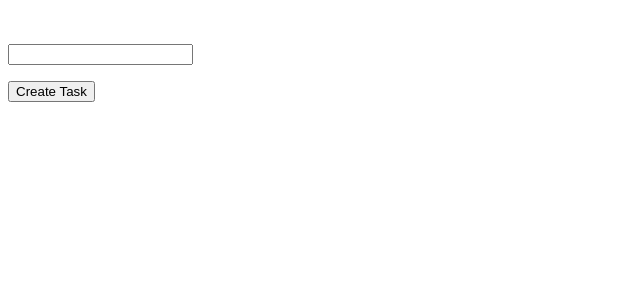
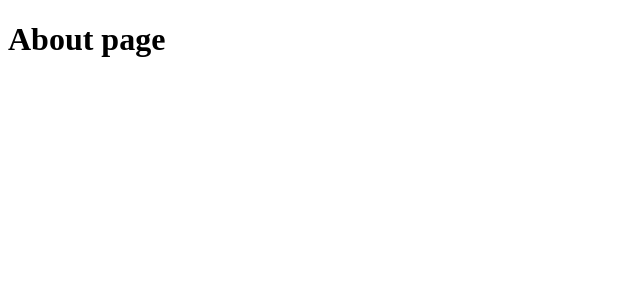
Before and after one commit to RazielGMoncayo/react-cert-journey, a React app in the folder frontend/: page /about in a window 1280 px wide. Shown: the top 300 px of the page, without its empty margins (0-640 px from the left). Built offline with nearby package versions, Linux system fonts and the light colour scheme; the HTML template or start-up script is replaced by a standard one.

Commit message:
feat: add react router with home and about pages

```diff
--- a/frontend/package.json
+++ b/frontend/package.json
@@ -11,7 +11,8 @@
   },
   "dependencies": {
     "react": "^19.2.6",
-    "react-dom": "^19.2.6"
+    "react-dom": "^19.2.6",
+    "react-router-dom": "^7.18.1"
   },
   "devDependencies": {
     "@eslint/js": "^10.0.1",
--- a/frontend/src/App.jsx
+++ b/frontend/src/App.jsx
@@ -1,36 +1,17 @@
 import './App.css'
-import Task from './components/task'
-import TitleInput from './components/TitleInput'
-import { useState, useEffect } from 'react'
-
+import About from './pages/About'
+import Home from './pages/Home'
+import { Routes, Route } from 'react-router-dom'
 
 function App() {
 
-  const [titles, setTitles] = useState( () => {
-    const saved = localStorage.getItem("tasks")
-    return saved ? JSON.parse(saved) : []
-  })
-
-    useEffect(() => {
-    localStorage.setItem("tasks", JSON.stringify(titles))}, [titles])
-
-  const addTask = (newTitle) => {
-    const newTask = {id: Date.now(), title: newTitle} //Create a new object with the new title
-    const updateTitles = [...titles, newTask] // merge the new title on the title list object
-    setTitles(updateTitles) // adding the new object created as "updateTitle" as the new title list
-  }
-
   return (
-    <>
-      {
-        titles.map((t) => (
-          <Task key={t.id}  title={t.title}/> // Rendering list React -
-        ))
-      }
-      <br/><br/>
-      <TitleInput onAddTask={addTask}/>
-    </>
-  )
-}
+    <main>
+      <Routes>
+        <Route path='/' element={<Home/>}/>
+        <Route path='/about' element={<About/>}/>
+      </Routes>
+    </main>
+  )}
 
 export default App
--- a/frontend/src/main.jsx
+++ b/frontend/src/main.jsx
@@ -2,12 +2,15 @@
 import { createRoot } from 'react-dom/client'
 import './index.css'
 import App from './App.jsx'
+import { BrowserRouter } from 'react-router-dom'
 
-//? Creates the React root and connects the app to the HTML element with id="root".
+//? creatRoot - Creates the React root and connects the app to the HTML element with id="root".
 
 createRoot(document.getElementById('root')).render(
   <StrictMode>
-    {/* Development tool that helps detect potential problems by performing extra checks. */}
-    <App />
+    {/* Stric Mode - Development tool that helps detect potential problems by performing extra checks. */}
+    <BrowserRouter>
+      <App />
+    </BrowserRouter>
   </StrictMode>,
 )
--- /dev/null
+++ b/frontend/src/pages/About.jsx
@@ -0,0 +1,7 @@
+
+export default function About() {
+    return(
+        <main>
+            <h1>About page</h1>
+        </main>
+    )};
--- /dev/null
+++ b/frontend/src/pages/Home.jsx
@@ -0,0 +1,31 @@
+import Task from "../components/task";
+import TitleInput from "../components/TitleInput";
+import { useState, useEffect } from "react";
+
+export default function Home() {
+    const [titles, setTitles] = useState(() => {
+        const saved = localStorage.getItem("tasks");
+        return saved ? JSON.parse(saved) : [];
+    });
+
+    useEffect(() => {
+    localStorage.setItem("tasks", JSON.stringify(titles));
+    }, [titles]);
+
+    const addTask = (newTitle) => {
+        const newTask = { id: Date.now(), title: newTitle }; //Create a new object with the new title
+        const updateTitles = [...titles, newTask]; // merge the new title on the title list object
+        setTitles(updateTitles); // adding the new object created as "updateTitle" as the new title list
+        };
+
+return (
+    <main>
+        {titles.map((t) => (
+        <Task key={t.id} title={t.title} /> // Rendering list React -
+    ))}
+        <br />
+        <br />
+        <TitleInput onAddTask={addTask} />
+    </main>
+    );
+}
```
Also changed, not shown: 1 other file (tests, documents, lock files or other folders).
